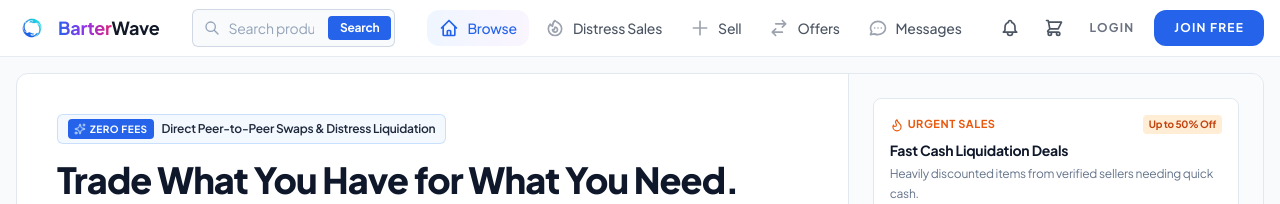
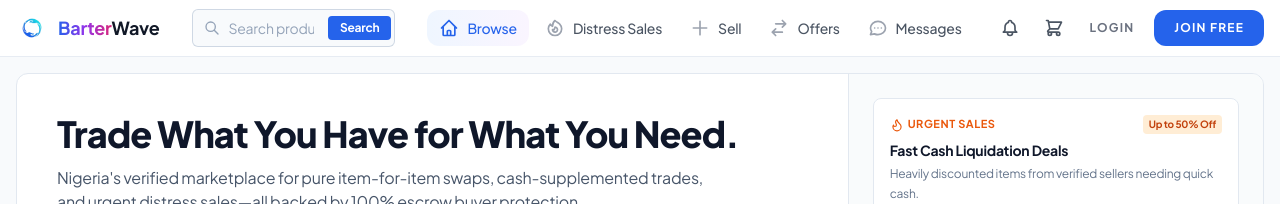
Before and after one commit to olatunbosunprowess2-hue/tradeplus, a Next.js app in the folder apps/web/: page / in a window 1280 px wide. Shown: the top 204 px of the page. Built offline with nearby package versions, Linux system fonts and the light colour scheme; no server answers.

Commit message:
style: remove floating hero badge chip completely for ultra-clean headline focus

```diff
--- a/apps/web/components/home/MarketplaceHero.tsx
+++ b/apps/web/components/home/MarketplaceHero.tsx
@@ -2,14 +2,10 @@
 
 import Link from 'next/link';
 import {
-  ArrowRight,
   ShieldCheck,
   Repeat,
   Flame,
   CheckCircle2,
-  Sparkles,
-  Search,
-  Plus,
 } from 'lucide-react';
 
 export default function MarketplaceHero() {
@@ -20,17 +16,6 @@ export default function MarketplaceHero() {
           {/* Main Hero Value Proposition */}
           <div className="lg:col-span-8 p-6 sm:p-8 lg:p-10 flex flex-col justify-between">
             <div>
-              {/* Sweet & Professional Announcement Badge */}
-              <div className="inline-flex items-center gap-2 px-2.5 py-1 rounded-md bg-blue-50/70 border border-blue-200/80 text-xs text-slate-800 mb-4 shadow-xs">
-                <span className="flex items-center gap-1 px-1.5 py-0.5 rounded bg-blue-600 text-white font-bold text-[10px] uppercase tracking-wider shadow-xs">
-                  <Sparkles className="w-3 h-3 text-blue-200" />
-                  Zero Fees
-                </span>
-                <span className="font-semibold text-slate-800 text-xs">
-                  Direct Peer-to-Peer Swaps &amp; Distress Liquidation
-                </span>
-              </div>
-
               {/* Main Headline */}
               <h1 className="text-2xl sm:text-3xl lg:text-4xl font-extrabold text-slate-900 tracking-tight leading-tight">
                 Trade What You Have for What You Need.
```
